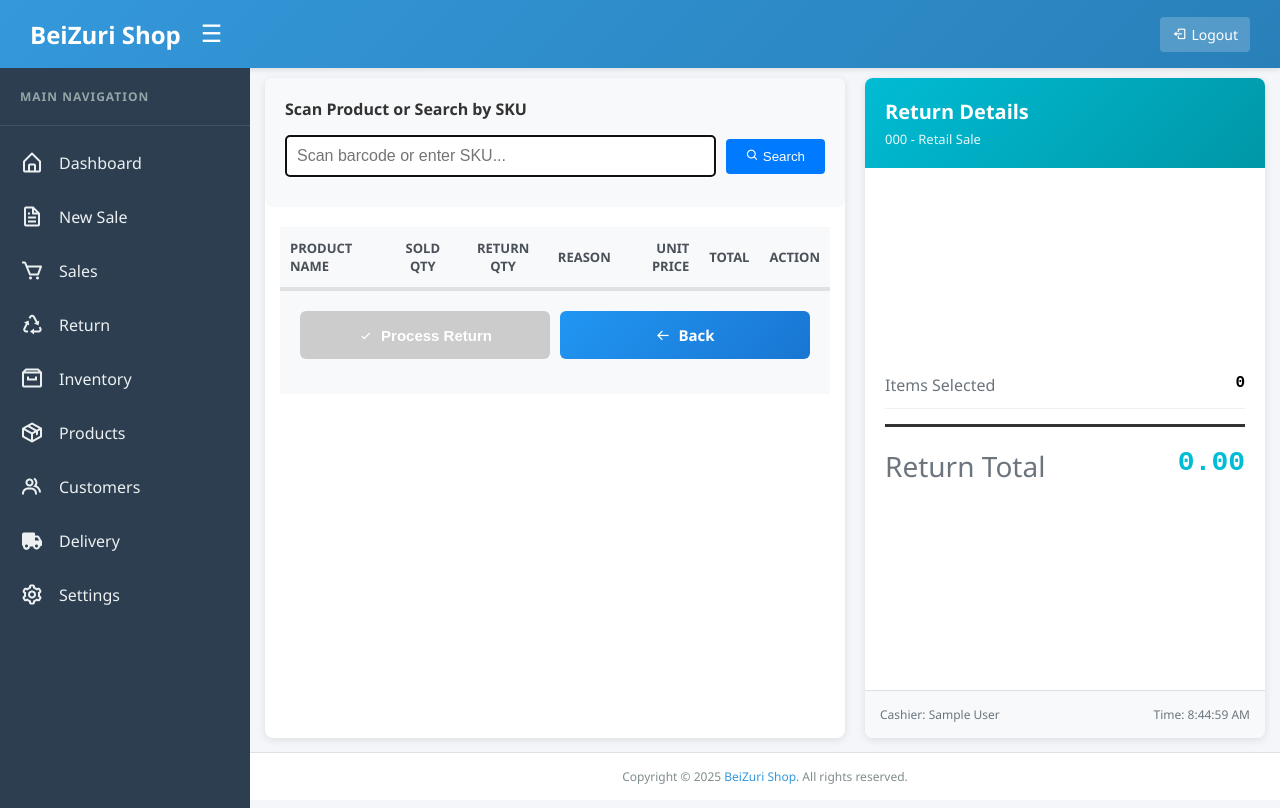
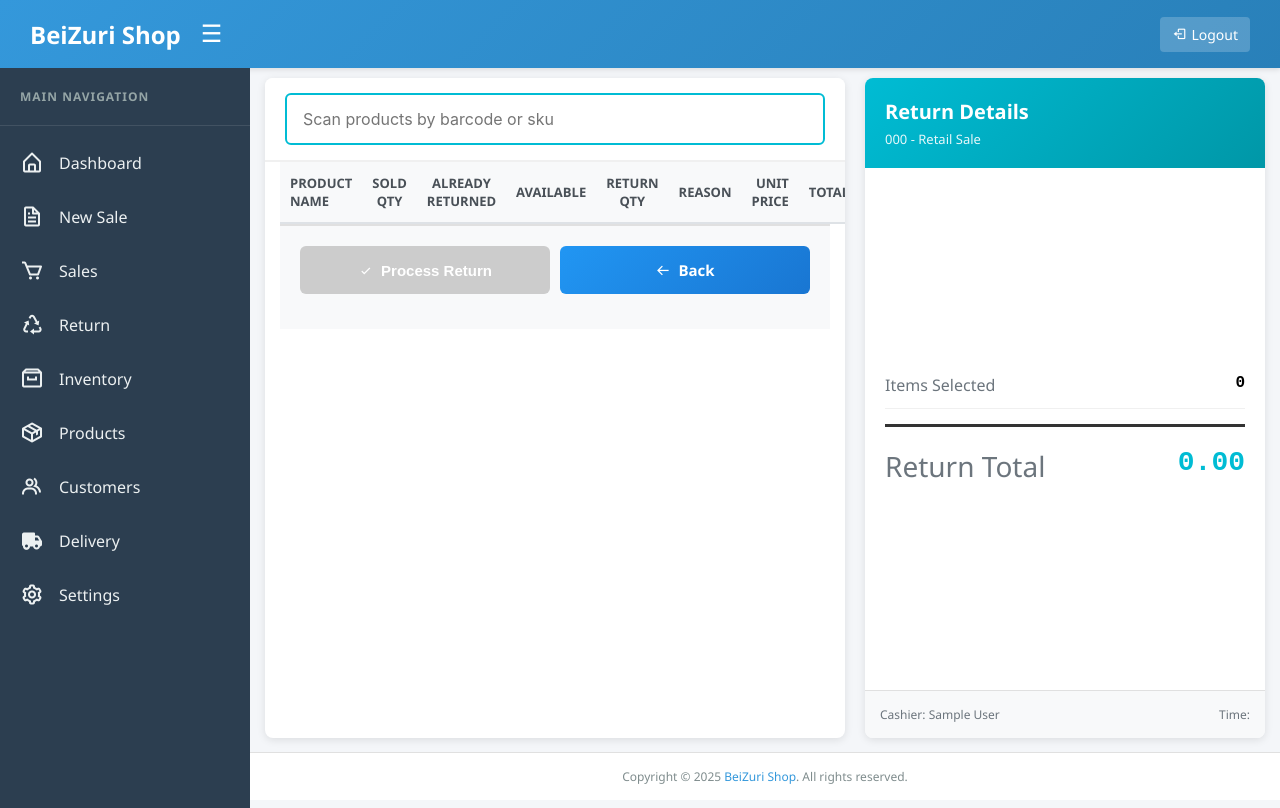
Before and after one commit to AudoWrld/bei_zuri_pos, a Django app: page /sales/return/1/ in a window 1280 px wide. Run offline with Django 4.2, Linux system fonts and the light colour scheme; a user stored in the database is signed in; tables that the repository leaves empty hold one stand-in row (values such as "Sample post"); lists and menus that the app fills with data are empty.

Commit message:
fix return

```diff
--- a/sales/views.py
+++ b/sales/views.py
@@ -1227,28 +1227,50 @@
     sale = get_object_or_404(Sale, id=sale_id, completed_at__isnull=False)
     sale_items = sale.items.select_related("product").all()
 
+    sale_items_with_returns = []
+    for item in sale_items:
+        already_returned = (
+            ReturnItem.objects.filter(sale_item=item).aggregate(total=Sum("quantity"))[
+                "total"
+            ]
+            or 0
+        )
+        available = item.quantity - already_returned
+        sale_items_with_returns.append(
+            {"item": item, "already_returned": already_returned, "available": available}
+        )
+
     if request.method == "POST":
         return_data = []
         total_return_amount = Decimal("0")
         has_items = False
 
         for key, value in request.POST.items():
-            if key.startswith("quantity_"):
-                sale_item_id = key.replace("quantity_", "")
-                quantity = int(value) if value else 0
-                if quantity > 0:
-                    reason_key = f"reason_{sale_item_id}"
-                    reason = request.POST.get(reason_key, "FAULTY")
+            if key.startswith("confirm_") and value == "on":
+                sale_item_id = key.replace("confirm_", "")
+                quantity_key = f"quantity_{sale_item_id}"
+                reason_key = f"reason_{sale_item_id}"
+                quantity = int(request.POST.get(quantity_key, 1))
+                reason = request.POST.get(reason_key, "FAULTY")
 
-                    try:
-                        sale_item = SaleItem.objects.get(id=sale_item_id, sale=sale)
-                        if quantity > sale_item.quantity:
-                            messages.error(
-                                request,
-                                f"Cannot return more than {sale_item.quantity} units of {sale_item.product.name}",
-                            )
-                            break
+                try:
+                    sale_item = SaleItem.objects.get(id=sale_item_id, sale=sale)
+                    already_returned = (
+                        ReturnItem.objects.filter(sale_item=sale_item).aggregate(
+                            total=Sum("quantity")
+                        )["total"]
+                        or 0
+                    )
+                    available = sale_item.quantity - already_returned
 
+                    if quantity > available:
+                        messages.error(
+                            request,
+                            f"Cannot return more than {available} units of {sale_item.product.name} (already returned: {already_returned})",
+                        )
+                        break
+
+                    if quantity > 0:
                         has_items = True
                         unit_price = sale_item.unit_price
 
@@ -1262,11 +1284,9 @@
                             }
                         )
                         total_return_amount += quantity * unit_price
-                    except SaleItem.DoesNotExist:
-                        messages.error(request, "Invalid item selected")
-                        break
-            else:
-                continue
+                except SaleItem.DoesNotExist:
+                    messages.error(request, "Invalid item selected")
+                    break
         else:
             if not has_items:
                 messages.error(request, "Please select at least one item to return.")
@@ -1278,32 +1298,30 @@
                 }
                 return redirect("sales:return_confirm")
 
-    return_data = request.session.get("return_data", {})
+    request.session.pop("return_data", None)
+
     return_items = []
     total_return_amount = Decimal("0")
 
-    if return_data and str(return_data.get("sale_id")) == str(sale.id):
-        for item_data in return_data.get("return_items", []):
-            sale_item = SaleItem.objects.select_related("product").get(
-                id=item_data["sale_item_id"]
-            )
-            return_items.append(
-                {
-                    "sale_item_id": sale_item.id,
-                    "product_name": sale_item.product.name,
-                    "sold_quantity": sale_item.quantity,
-                    "quantity": item_data["quantity"],
-                    "return_reason": item_data["return_reason"],
-                    "unit_price": item_data["unit_price"],
-                    "total_price": item_data["total_price"],
-                }
-            )
-            total_return_amount += Decimal(item_data["total_price"])
+    import json
 
-    import json
+    sale_items_json = json.dumps(
+        [
+            {
+                "id": sid["item"].id,
+                "name": sid["item"].product.name,
+                "sold_quantity": sid["item"].quantity,
+                "already_returned": sid["already_returned"],
+                "available": sid["available"],
+                "unit_price": str(sid["item"].unit_price),
+            }
+            for sid in sale_items_with_returns
+        ]
+    )
 
     context = {
         "sale": sale,
+        "sale_items_json": sale_items_json,
         "return_items": return_items,
         "return_items_json": json.dumps(return_items),
         "total_return_amount": total_return_amount,
--- a/templates/sales/return_process.html
+++ b/templates/sales/return_process.html
@@ -4,17 +4,12 @@
 {% block content %}
 <link rel="stylesheet" href="{% static 'css/sales/process_sale.css' %}?v={{ STATIC_VERSION }}">
 
-<div class="sale-container" data-return-items="{% if return_items_json %}{{ return_items_json|safe }}{% else %}[]{% endif %}">
+<div class="sale-container" data-sale-items="{{ sale_items_json|safe }}" data-return-items="{% if return_items_json %}{{ return_items_json|safe }}{% else %}[]{% endif %}">
   <div class="left-panel">
-    <div class="product-search-section" style="padding: 20px; background: #f8f9fa; border-radius: 8px; margin-bottom: 20px;">
-      <h4 style="margin-bottom: 15px; color: #333;">Scan Product or Search by SKU</h4>
-      <div style="display: flex; gap: 10px; align-items: center;">
-        <input type="text" id="productSearch" placeholder="Scan barcode or enter SKU..." style="flex: 1; padding: 10px; border: 2px solid #e0e0e0; border-radius: 4px; font-size: 16px;" autofocus>
-        <button type="button" id="searchBtn" style="padding: 10px 20px; background: #007bff; color: white; border: none; border-radius: 4px; cursor: pointer;">
-          <i class='bx bx-search'></i> Search
-        </button>
+    <div class="scanner-section">
+      <div class="scanner-input-group">
+        <input type="text" id="scannerInput" class="scanner-input" placeholder="Scan products by barcode or sku" autocomplete="off" autofocus>
       </div>
-      <div id="searchResults" style="margin-top: 10px; max-height: 200px; overflow-y: auto;"></div>
     </div>
 
     <div class="sale-items-wrapper">
@@ -25,36 +20,16 @@
              <tr>
                <th>Product name</th>
                <th style="text-align: center;">Sold Qty</th>
+               <th style="text-align: center;">Already Returned</th>
+               <th style="text-align: center;">Available</th>
                <th style="text-align: center;">Return Qty</th>
                <th style="text-align: center;">Reason</th>
                <th style="text-align: right;">Unit Price</th>
                <th style="text-align: right;">Total</th>
-              <th style="text-align: center;">Action</th>
+               <th style="text-align: center;">Confirm</th>
              </tr>
            </thead>
           <tbody id="returnItemsTable">
-            {% for return_item in return_items %}
-            <tr data-sale-item-id="{{ return_item.sale_item_id }}">
-              <td class="item-name">{{ return_item.product_name }}</td>
-              <td style="text-align: center;">{{ return_item.sold_quantity }}</td>
-              <td style="text-align: center;">
-                <input type="number" name="quantity_{{ return_item.sale_item_id }}" value="{{ return_item.quantity }}" min="1" max="{{ return_item.sold_quantity }}" class="qty-input" style="width: 80px; text-align: center;">
-              </td>
-              <td style="text-align: center;">
-                <select name="reason_{{ return_item.sale_item_id }}" class="form-control" style="width: 100px; padding: 8px 10px; text-align: center; border: 2px solid #e0e0e0; border-radius: 4px; font-weight: 600; color: #00bcd4; font-size: 15px;">
-                  <option value="FAULTY" {% if return_item.return_reason == 'FAULTY' %}selected{% endif %}>Faulty</option>
-                  <option value="PROSPECT" {% if return_item.return_reason == 'PROSPECT' %}selected{% endif %}>Prospect</option>
-                </select>
-              </td>
-              <td style="text-align: right;">{{ return_item.unit_price }}</td>
-              <td style="text-align: right;" class="return-total">{{ return_item.total_price }}</td>
-              <td style="text-align: center;">
-                <button type="button" class="remove-item-btn" data-sale-item-id="{{ return_item.sale_item_id }}" style="background: #dc3545; color: white; border: none; padding: 5px 10px; border-radius: 4px; cursor: pointer;">
-                  <i class='bx bx-trash'></i>
-                </button>
-              </td>
-            </tr>
-            {% endfor %}
           </tbody>
         </table>
 
@@ -102,17 +77,21 @@
   </div>
 </div>
 
+<div class="messages-container"></div>
+
 <script>
 document.addEventListener('DOMContentLoaded', function() {
-  const searchInput = document.getElementById('productSearch');
-  const searchBtn = document.getElementById('searchBtn');
-  const searchResults = document.getElementById('searchResults');
+  const scannerInput = document.getElementById('scannerInput');
   const returnItemsTable = document.getElementById('returnItemsTable');
   const itemsSelectedEl = document.getElementById('itemsSelected');
   const returnTotalEl = document.getElementById('returnTotal');
   const returnForm = document.getElementById('returnForm');
 
+  let saleItems = JSON.parse(document.querySelector('.sale-container').dataset.saleItems || '[]');
   let returnItems = JSON.parse(document.querySelector('.sale-container').dataset.returnItems);
+  let isProcessingScan = false;
+  let scanBuffer = '';
+  let scanTimeout;
 
   function updateTotals() {
     let totalItems = returnItems.length;
@@ -131,111 +110,218 @@
 
   function renderReturnItems() {
     returnItemsTable.innerHTML = '';
-    returnItems.forEach(item => {
+    saleItems.forEach(item => {
+      const selectedItem = returnItems.find(ri => ri.sale_item_id == item.id);
+      const isSelected = !!selectedItem;
+      const quantity = selectedItem ? selectedItem.quantity : 1;
+      const reason = selectedItem ? selectedItem.return_reason : 'FAULTY';
+      const total = selectedItem ? selectedItem.total_price : (quantity * item.unit_price).toFixed(2);
+
       const row = document.createElement('tr');
-      row.setAttribute('data-sale-item-id', item.sale_item_id);
+      row.setAttribute('data-sale-item-id', item.id);
       row.innerHTML = `
-        <td class="item-name">${item.product_name}</td>
+        <td class="item-name">${item.name}</td>
         <td style="text-align: center;">${item.sold_quantity}</td>
+        <td style="text-align: center;">${item.already_returned}</td>
+        <td style="text-align: center;">${item.available}</td>
         <td style="text-align: center;">
-          <input type="number" name="quantity_${item.sale_item_id}" value="${item.quantity}" min="1" max="${item.sold_quantity}" class="qty-input" style="width: 80px; text-align: center;">
+          <input type="number" name="quantity_${item.id}" value="${quantity}" min="1" max="${item.available}" class="qty-input" style="width: 80px; text-align: center;" ${isSelected ? '' : 'disabled'}>
         </td>
         <td style="text-align: center;">
-          <select name="reason_${item.sale_item_id}" class="form-control" style="width: 100px; padding: 8px 10px; text-align: center; border: 2px solid #e0e0e0; border-radius: 4px; font-weight: 600; color: #00bcd4; font-size: 15px;">
-            <option value="FAULTY" ${item.return_reason === 'FAULTY' ? 'selected' : ''}>Faulty</option>
-            <option value="PROSPECT" ${item.return_reason === 'PROSPECT' ? 'selected' : ''}>Prospect</option>
+          <select name="reason_${item.id}" class="form-control" style="width: 100px; padding: 8px 10px; text-align: center; border: 2px solid #e0e0e0; border-radius: 4px; font-weight: 600; color: #00bcd4; font-size: 15px;" ${isSelected ? '' : 'disabled'}>
+            <option value="FAULTY" ${reason === 'FAULTY' ? 'selected' : ''}>Faulty</option>
+            <option value="PROSPECT" ${reason === 'PROSPECT' ? 'selected' : ''}>Prospect</option>
           </select>
         </td>
         <td style="text-align: right;">${item.unit_price}</td>
-        <td style="text-align: right;" class="return-total">${item.total_price}</td>
+        <td style="text-align: right;" class="return-total">${total}</td>
         <td style="text-align: center;">
-          <button type="button" class="remove-item-btn" data-sale-item-id="${item.sale_item_id}" style="background: #dc3545; color: white; border: none; padding: 5px 10px; border-radius: 4px; cursor: pointer;">
-            <i class='bx bx-trash'></i>
-          </button>
+          <input type="checkbox" name="confirm_${item.id}" ${isSelected ? 'checked' : ''} ${item.available > 0 ? '' : 'disabled'}>
         </td>
       `;
       returnItemsTable.appendChild(row);
     });
 
-    // Add event listeners
     document.querySelectorAll('.qty-input').forEach(input => {
       input.addEventListener('input', function() {
-        const saleItemId = this.name.replace('quantity_', '');
-        const item = returnItems.find(i => i.sale_item_id == saleItemId);
-        if (item) {
-          item.quantity = parseInt(this.value) || 0;
-          item.total_price = (item.quantity * parseFloat(item.unit_price)).toFixed(2);
-          this.closest('tr').querySelector('.return-total').textContent = item.total_price;
-          updateTotals();
-        }
+        updateReturnItem(this);
       });
     });
 
-    document.querySelectorAll('.remove-item-btn').forEach(btn => {
-      btn.addEventListener('click', function() {
-        const saleItemId = this.getAttribute('data-sale-item-id');
-        returnItems = returnItems.filter(item => item.sale_item_id != saleItemId);
-        renderReturnItems();
+    document.querySelectorAll('select[name^="reason_"]').forEach(select => {
+      select.addEventListener('change', function() {
+        updateReturnItem(this);
+      });
+    });
+
+    document.querySelectorAll('input[name^="confirm_"]').forEach(checkbox => {
+      checkbox.addEventListener('change', function() {
+        const saleItemId = this.name.replace('confirm_', '');
+        const row = this.closest('tr');
+        const qtyInput = row.querySelector('.qty-input');
+        const reasonSelect = row.querySelector('select[name^="reason_"]');
+
+        if (this.checked) {
+          qtyInput.disabled = false;
+          reasonSelect.disabled = false;
+          const item = saleItems.find(i => i.id == saleItemId);
+          returnItems.push({
+            sale_item_id: item.id,
+            product_name: item.name,
+            sold_quantity: item.sold_quantity,
+            quantity: parseInt(qtyInput.value) || 1,
+            return_reason: reasonSelect.value,
+            unit_price: item.unit_price.toString(),
+            total_price: (parseInt(qtyInput.value) || 1) * item.unit_price
+          });
+        } else {
+          qtyInput.disabled = true;
+          reasonSelect.disabled = true;
+          returnItems = returnItems.filter(ri => ri.sale_item_id != saleItemId);
+        }
         updateTotals();
       });
     });
   }
 
-  function searchProduct(query) {
-    if (!query.trim()) return;
+  function updateReturnItem(element) {
+    const row = element.closest('tr');
+    const saleItemId = row.getAttribute('data-sale-item-id');
+    const item = returnItems.find(ri => ri.sale_item_id == saleItemId);
+    if (item) {
+      const qtyInput = row.querySelector('.qty-input');
+      const reasonSelect = row.querySelector('select[name^="reason_"]');
+      item.quantity = parseInt(qtyInput.value) || 0;
+      item.return_reason = reasonSelect.value;
+      item.total_price = (item.quantity * parseFloat(item.unit_price)).toFixed(2);
+      row.querySelector('.return-total').textContent = item.total_price;
+      updateTotals();
+    }
+  }
+
+  function scanProduct(query) {
+    if (!query.trim() || isProcessingScan) return;
+
+    isProcessingScan = true;
 
     fetch(`/sales/return/search-product/?sale_id={{ sale.id }}&query=${encodeURIComponent(query)}`)
       .then(response => response.json())
       .then(data => {
-        searchResults.innerHTML = '';
         if (data.success && data.products.length > 0) {
-          data.products.forEach(product => {
-            const div = document.createElement('div');
-            div.style.cssText = 'padding: 10px; border: 1px solid #e0e0e0; margin-bottom: 5px; border-radius: 4px; background: white; cursor: pointer;';
-            div.innerHTML = `
-              <strong>${product.name}</strong><br>
-              <small>Sold: ${product.sold_quantity} | Price: ${product.unit_price}</small>
-            `;
-            div.addEventListener('click', () => addToReturn(product));
-            searchResults.appendChild(div);
-          });
+          const product = data.products[0];
+          const saleItem = saleItems.find(si => si.id == product.sale_item_id);
+          if (saleItem) {
+            if (saleItem.available > 0) {
+              const checkbox = document.querySelector(`input[name="confirm_${saleItem.id}"]`);
+              if (checkbox && !checkbox.checked) {
+                checkbox.checked = true;
+                checkbox.dispatchEvent(new Event('change'));
+
+                const row = checkbox.closest('tr');
+                row.classList.add('highlight');
+                setTimeout(() => row.classList.remove('highlight'), 300);
+
+                const wrapper = document.querySelector('.sale-items-wrapper');
+                const rowTop = row.offsetTop;
+                const rowHeight = row.offsetHeight;
+                const wrapperHeight = wrapper.clientHeight;
+                const currentScroll = wrapper.scrollTop;
+
+                if (rowTop < currentScroll || rowTop + rowHeight > currentScroll + wrapperHeight) {
+                  wrapper.scrollTop = rowTop - wrapperHeight / 2 + rowHeight / 2;
+                }
+
+                showNotification(`Added ${product.name} to return list`, 'success');
               } else {
-          searchResults.innerHTML = '<div style="padding: 10px; color: #dc3545;">No products found in this sale</div>';
+                showNotification(`${product.name} is already selected for return`, 'info');
+              }
+            } else {
+              showNotification(`${product.name} has already been fully returned`, 'error');
+            }
+          } else {
+            showNotification('Product not found in sale items', 'error');
+          }
+        } else {
+          showNotification('Product not found in this sale', 'error');
         }
       })
       .catch(error => {
-        console.error('Search error:', error);
-        searchResults.innerHTML = '<div style="padding: 10px; color: #dc3545;">Search failed</div>';
+        console.error('Scan error:', error);
+        showNotification('Error scanning product', 'error');
+      })
+      .finally(() => {
+        isProcessingScan = false;
+        scannerInput.value = '';
+        scanBuffer = '';
       });
   }
 
-  function addToReturn(product) {
-    if (returnItems.some(item => item.sale_item_id == product.sale_item_id)) {
-      alert('This product is already in the return list');
+  document.addEventListener('keydown', function(e) {
+    const activeElement = document.activeElement;
+    const isInputField = activeElement.tagName === 'INPUT' || activeElement.tagName === 'TEXTAREA' || activeElement.tagName === 'SELECT';
+    const isQtyInput = activeElement && activeElement.classList.contains('qty-input');
+
+    if (e.key === 'Enter') {
+      if (activeElement === scannerInput) {
+        e.preventDefault();
+        clearTimeout(scanTimeout);
+        scanProduct(scannerInput.value);
         return;
       }
 
-    returnItems.push({
-      sale_item_id: product.sale_item_id,
-      product_name: product.name,
-      sold_quantity: product.sold_quantity,
-      quantity: 1,
-      return_reason: 'FAULTY',
-      unit_price: product.unit_price,
-      total_price: product.unit_price
+      if (isQtyInput) {
+        e.preventDefault();
+        scannerInput.focus();
+        return;
+      }
+
+      if (!isInputField) {
+        e.preventDefault();
+        if (scanBuffer.trim()) {
+          scanProduct(scanBuffer.trim());
+        }
+        return;
+      }
+    }
+
+    if (e.key === 'Escape') {
+      scanBuffer = '';
+      scannerInput.value = '';
+      scannerInput.focus();
+      return;
+    }
+
+    if (!isInputField || activeElement === scannerInput) {
+      if (e.key.length === 1) {
+        scanBuffer += e.key;
+        if (activeElement !== scannerInput) {
+          scannerInput.value = scanBuffer;
+        }
+
+        clearTimeout(scanTimeout);
+        scanTimeout = setTimeout(() => {
+          if (scanBuffer.trim()) {
+            scanProduct(scanBuffer.trim());
+          } else {
+            scanBuffer = '';
+            if (activeElement !== scannerInput) {
+              scannerInput.value = '';
+            }
+          }
+        }, 500);
+      } else if (e.key === 'Backspace') {
+        scanBuffer = scanBuffer.slice(0, -1);
+        if (activeElement !== scannerInput) {
+          scannerInput.value = scanBuffer;
+        }
+      }
+    }
   });
 
-    renderReturnItems();
-    updateTotals();
-    searchInput.value = '';
-    searchResults.innerHTML = '';
-  }
-
-  searchBtn.addEventListener('click', () => searchProduct(searchInput.value));
-  searchInput.addEventListener('keypress', function(e) {
-    if (e.key === 'Enter') {
+  returnForm.addEventListener('submit', function(e) {
+    if (returnItems.length === 0) {
       e.preventDefault();
-      searchProduct(this.value);
+      showNotification('Please select at least one item to return', 'error');
     }
   });
 
@@ -250,6 +336,38 @@
 
   renderReturnItems();
   updateTotals();
+
+  scannerInput.focus();
 });
+
+function showNotification(message, type = "info") {
+  const container = document.querySelector(".messages-container");
+
+  const messageDiv = document.createElement("div");
+  messageDiv.className = `notification ${type}`;
+  messageDiv.innerHTML = `<span>${message}</span>`;
+  container.appendChild(messageDiv);
+  setTimeout(() => {
+    messageDiv.style.opacity = "0";
+    messageDiv.style.marginRight = "-100px";
+    setTimeout(() => {
+      if (messageDiv.parentElement) {
+        messageDiv.remove();
+      }
+    }, 300);
+  }, 5000);
+}
 </script>
+
+<style>
+@keyframes highlight {
+  0% { background-color: #fff3cd; }
+  100% { background-color: transparent; }
+}
+
+.highlight {
+  animation: highlight 0.3s ease;
+}
+</style>
+
 {% endblock %}
```
Lines whose indentation alone changed are shown as unchanged.
